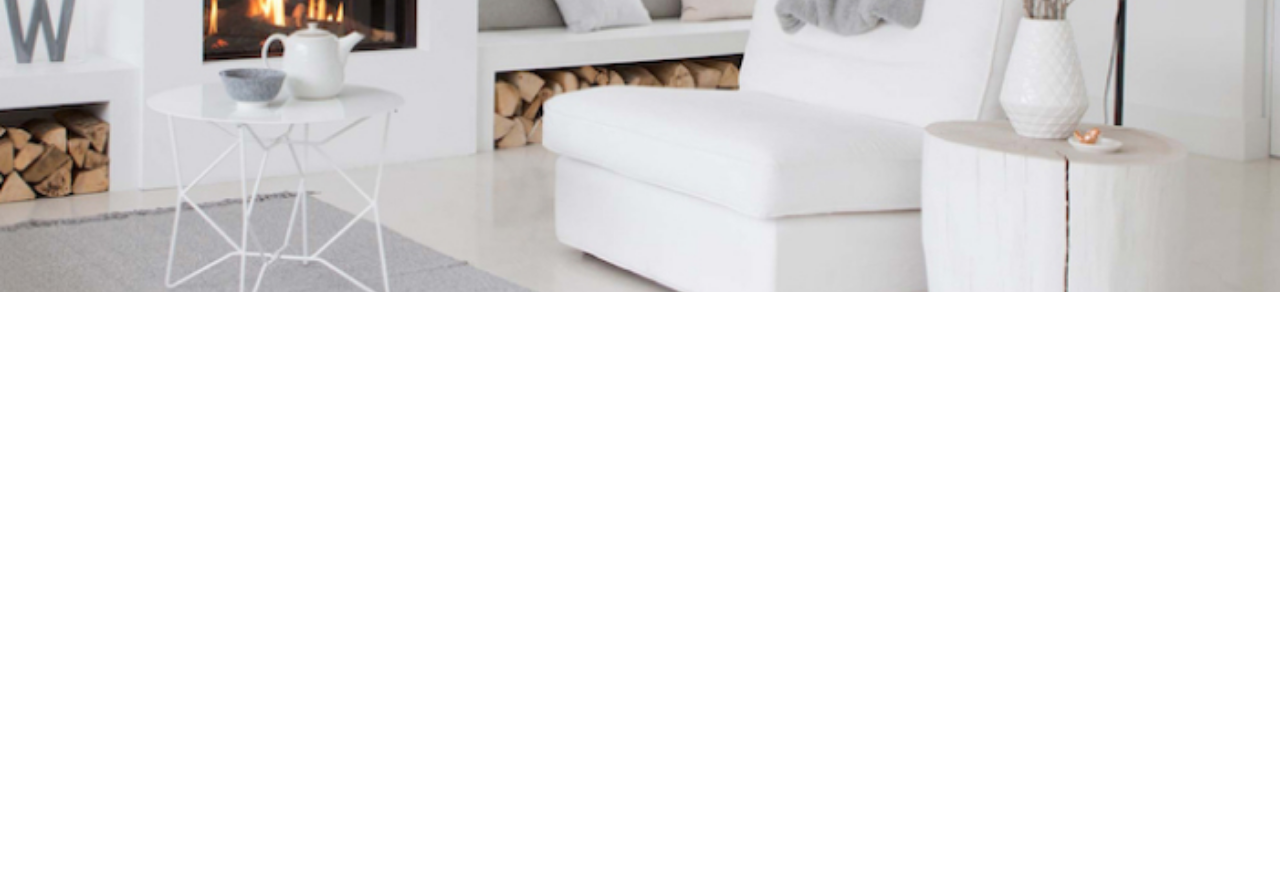
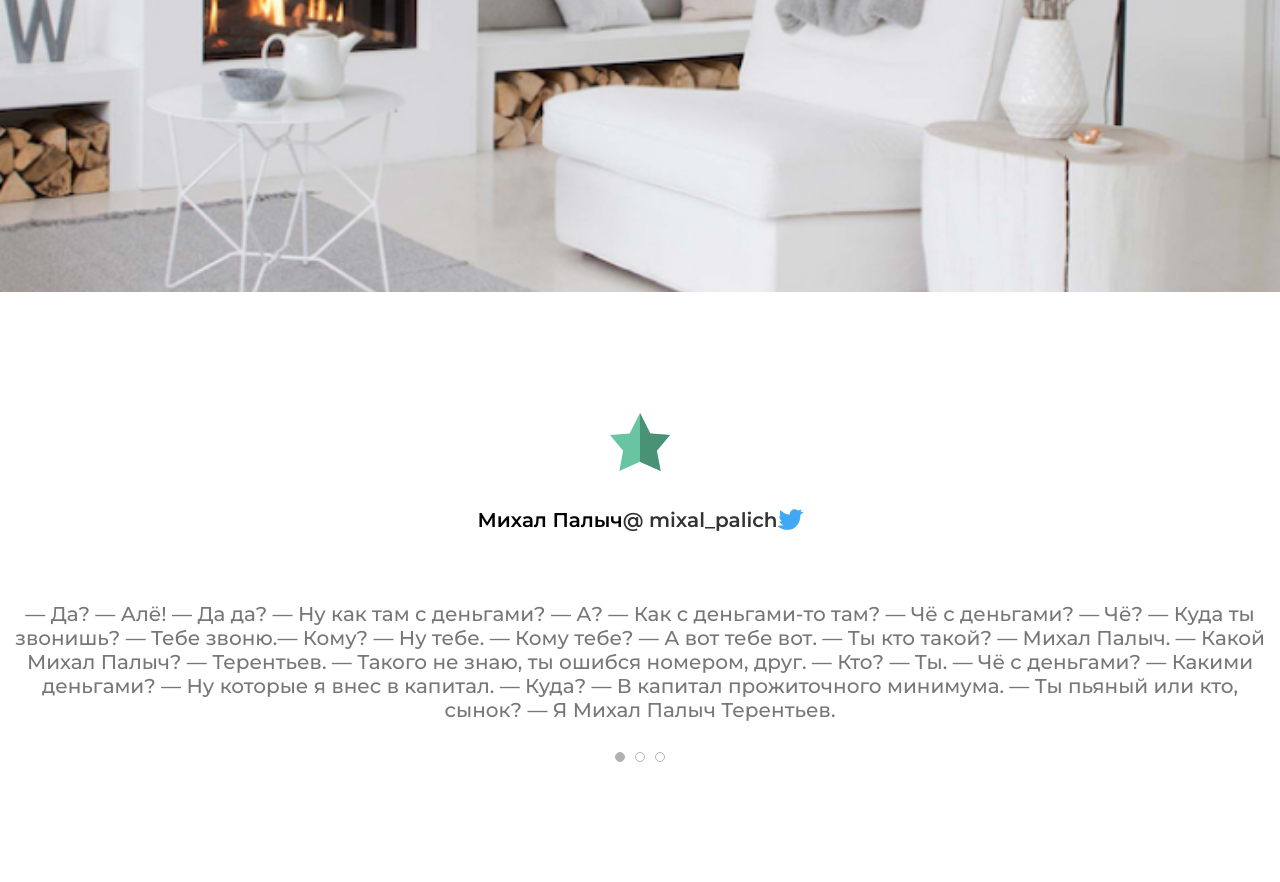
Before and after one commit to Nyar1othotep/RVK-renovation-of-residential-premises, a plain HTML site: page index.html in a window 1280 px wide. Shown: the part 2487-3369 px from the top of the page. Before the commit the page ends 2899 px from the top, so only its background shows below. Drawn offline with Linux system fonts and the light colour scheme.

Commit message:
feat: add adaptive/style for testimonials

```diff
--- a/index.html
+++ b/index.html
@@ -141,7 +141,7 @@
                 </div>
             </section>
 
-            <!-- <section id="testimonials">
+            <section id="testimonials">
                 <div class="testimonials__container _container">
                     <div class="heading-block">
                         <div class="heading-block__icon">
@@ -150,17 +150,16 @@
 							  <path d="M50.6244 59.0487L46.8121 38.7514L59.9887 22.913V22.898L40.2818 21.4865L29.9989 0.951172V49.7068L50.6244 59.0487Z" fill="#4A9276"/>
 							  </svg>
                         </div>
+                        <div class="heading-block__title testimonials-heading-block__title">Михал Палыч
+                            <a href="#">@ mixal_palich
+										<svg width="25" height="25" viewBox="0 0 25 25" fill="none" xmlns="http://www.w3.org/2000/svg">
+											<path d="M0.481707 18.7502C1.53783 18.6212 2.60878 18.7601 3.66491 18.5866C4.1954 18.5023 4.68133 18.3239 5.16228 18.1354C3.97234 17.3719 2.90129 16.4992 1.90477 15.4531C1.54779 15.0812 1.80557 14.4564 2.32622 14.4416C2.75265 14.4614 3.16913 14.4268 3.57566 14.3424C2.53933 13.0285 1.73612 11.6154 1.1114 10.0288C0.942863 9.60236 1.43864 9.17106 1.84029 9.29989C2.07331 9.39412 2.31129 9.45859 2.55426 9.50813C1.81552 7.73307 1.6618 5.94318 2.07331 3.97967C2.16753 3.52847 2.7625 3.41943 3.06496 3.71691C5.435 6.04714 8.42975 7.16774 11.6327 7.70321C11.3501 5.51167 12.9071 3.18133 14.9498 2.41771C16.6455 1.78802 18.9213 2.21943 20.0617 3.64735C20.8254 3.1664 21.8814 3.00771 22.7293 2.85897C23.1755 2.78454 23.6069 3.22092 23.3441 3.66218C23.0367 4.17785 22.7442 4.72815 22.4219 5.25377C23.0764 5.06035 23.7508 4.94136 24.425 4.85709C24.911 4.79262 25.2035 5.54131 24.8317 5.83879C24.0433 6.46849 23.2599 7.18743 22.4219 7.7626C22.3972 13.3307 20.7708 18.0014 15.7978 21.1697C11.6525 23.8175 3.94746 23.3713 0.342916 19.7666H0.33794C0.179246 19.7269 0.0949762 19.6079 0.0652277 19.4791C-0.0735627 19.2708 0.0255269 19.0131 0.208994 18.9139C0.278443 18.8295 0.367689 18.765 0.481707 18.7502Z" fill="#3FA9F5"/>
+										</svg>
+									</a>
+                        </div>
                     </div>
                     <div class="testimonials__body">
                         <div class="testimonials__comment">
-                            <div class="testimonials__name-social">
-                                <div class="name-social__name">Михал Палыч @ mixal_palich</div>
-                                <div class="name-social__socials">
-                                    <svg width="25" height="25" viewBox="0 0 25 25" fill="none" xmlns="http://www.w3.org/2000/svg">
-												<path d="M0.481707 18.7502C1.53783 18.6212 2.60878 18.7601 3.66491 18.5866C4.1954 18.5023 4.68133 18.3239 5.16228 18.1354C3.97234 17.3719 2.90129 16.4992 1.90477 15.4531C1.54779 15.0812 1.80557 14.4564 2.32622 14.4416C2.75265 14.4614 3.16913 14.4268 3.57566 14.3424C2.53933 13.0285 1.73612 11.6154 1.1114 10.0288C0.942863 9.60236 1.43864 9.17106 1.84029 9.29989C2.07331 9.39412 2.31129 9.45859 2.55426 9.50813C1.81552 7.73307 1.6618 5.94318 2.07331 3.97967C2.16753 3.52847 2.7625 3.41943 3.06496 3.71691C5.435 6.04714 8.42975 7.16774 11.6327 7.70321C11.3501 5.51167 12.9071 3.18133 14.9498 2.41771C16.6455 1.78802 18.9213 2.21943 20.0617 3.64735C20.8254 3.1664 21.8814 3.00771 22.7293 2.85897C23.1755 2.78454 23.6069 3.22092 23.3441 3.66218C23.0367 4.17785 22.7442 4.72815 22.4219 5.25377C23.0764 5.06035 23.7508 4.94136 24.425 4.85709C24.911 4.79262 25.2035 5.54131 24.8317 5.83879C24.0433 6.46849 23.2599 7.18743 22.4219 7.7626C22.3972 13.3307 20.7708 18.0014 15.7978 21.1697C11.6525 23.8175 3.94746 23.3713 0.342916 19.7666H0.33794C0.179246 19.7269 0.0949762 19.6079 0.0652277 19.4791C-0.0735627 19.2708 0.0255269 19.0131 0.208994 18.9139C0.278443 18.8295 0.367689 18.765 0.481707 18.7502Z" fill="#3FA9F5"/>
-												</svg>
-                                </div>
-                            </div>
                             <div class="testimonials__text">— Да? — Алё! — Да да? — Ну как там с деньгами? — А? — Как с деньгами-то там? — Чё с деньгами? — Чё? — Куда ты звонишь? — Тебе звоню.— Кому? — Ну тебе. — Кому тебе? — А вот тебе вот. — Ты кто такой? — Михал Палыч. — Какой Михал
                                 Палыч? — Терентьев. — Такого не знаю, ты ошибся номером, друг. — Кто? — Ты. — Чё с деньгами? — Какими деньгами? — Ну которые я внес в капитал. — Куда? — В капитал прожиточного минимума. — Ты пьяный или кто, сынок? — Я Михал
                                 Палыч Терентьев.
@@ -168,14 +167,14 @@
                         </div>
                         <div class="testimonials__switch">
                             <div class="switch__bullets">
-                                <span class="switch__bullet"></span>
+                                <span class="switch__bullet active"></span>
                                 <span class="switch__bullet"></span>
                                 <span class="switch__bullet"></span>
                             </div>
                         </div>
                     </div>
                 </div>
-            </section> -->
+            </section>
 
             <!-- <section id="reasons">
                 <div class="reasons__container _container">
--- a/style.css
+++ b/style.css
@@ -358,6 +358,70 @@ body {
 }
 
 
+/* ----------------TESTIMONIALS------------------------------------------------- */
+
+.testimonials__container {
+    max-width: 1410px;
+}
+
+.testimonials-heading-block__title {
+    display: flex;
+    align-items: center;
+    justify-content: center;
+    text-transform: capitalize;
+}
+
+.testimonials-heading-block__title a {
+    display: flex;
+    align-items: center;
+    text-transform: lowercase;
+    color: var(--main-color-titles);
+    transition: color 0.3s ease-in-out;
+}
+
+.testimonials-heading-block__title a:hover {
+    color: var(--main-color);
+}
+
+.testimonials__body {
+    text-align: center;
+}
+
+.testimonials__text {
+    margin: var(--heading-block-icon-margin);
+    color: var(--main-color-text);
+}
+
+.testimonials__switch {
+    display: flex;
+    align-items: center;
+    justify-content: center;
+}
+
+.switch__bullets {
+    display: flex;
+}
+
+.switch__bullets>*:not(:last-child) {
+    margin: 0px 10px 0px 0px;
+}
+
+.switch__bullet {
+    width: 10px;
+    height: 10px;
+    border-radius: 50%;
+    border: 1px solid #B1B1B1;
+}
+
+.switch__bullet:hover {
+    cursor: pointer;
+}
+
+.switch__bullet.active {
+    background-color: #B1B1B1;
+}
+
+
 /* ----------------MEDIA------------------------------------------------- */
 
 @media (max-width: 1440px) {
```
